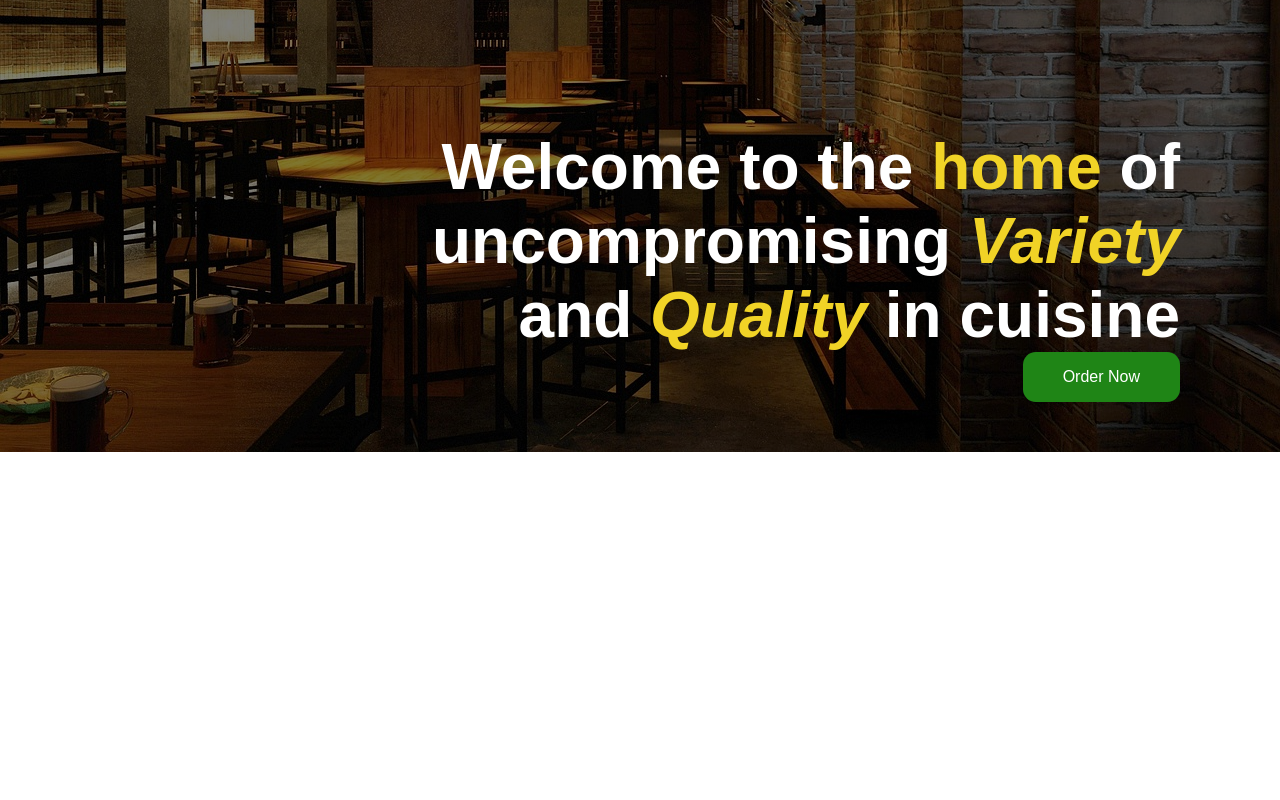
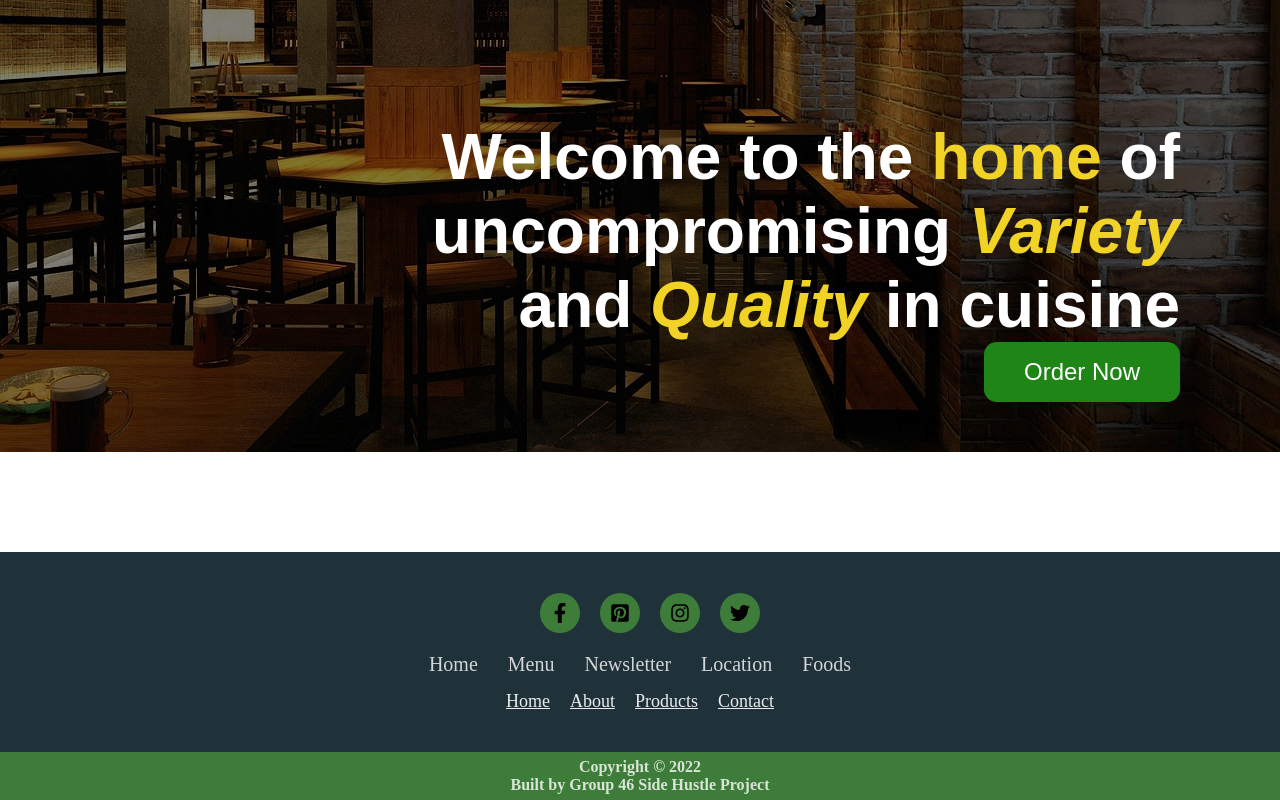
Before and after one commit to swissjake/-SHRGroup46_Capstone-project, a React (Create React App) app: page / in a window 1280 px wide. Shown: the part 434-1234 px from the top of the page. Before the commit the page ends 886 px from the top, so only its background shows below. Built offline with nearby package versions, Linux system fonts and the light colour scheme.

Commit message:
footer added and other changes

```diff
--- a/src/App.js
+++ b/src/App.js
@@ -7,6 +7,7 @@ import About from "./components/About/About";
 import Product from "./components/products/Product";
 import Contact from "./components/contactPage/Contact";
 import { Route, Routes } from "react-router-dom";
+import Footer from "./components/footer/Footer";
 
 function App() {
   return (
@@ -19,19 +20,8 @@ function App() {
         <Route path="/product" element={<Product />}></Route>
         <Route path="/contact" element={<Contact />}></Route>
       </Routes>
-      {/*
-    <Hero />
-  <About />
+      <Footer />
 
-
-
-
-
-      {/*
-  <Product />
- <NavBar />
-   <AboutPage/>
-    <ProductPage/> */}
     </>
   );
 }
--- a/src/components/About/About.css
+++ b/src/components/About/About.css
@@ -14,7 +14,7 @@
        color: white;
 }
 .about-container h2{
-    margin-bottom: 10px;
+    margin-bottom: 5px;
 }
 .about-container p{
     font-size: 20px;
@@ -53,6 +53,9 @@
     .about-container h1 {
        text-align: center;
        margin-bottom: 30px;
+    }
+    .about-container h2 {
+        text-align: center;
     }
     .about-content{
         grid-template-columns: 1fr;
--- /dev/null
+++ b/src/components/footer/Footer.jsx
@@ -0,0 +1,54 @@
+import React from 'react'
+import './footer.css'
+import { Link } from "react-router-dom";
+import {FaFacebookF,
+    FaPinterestSquare,
+    FaInstagram,
+    FaTwitter} from 'react-icons/fa'
+
+const Footer = () => {
+  return (
+      <>
+    <div className='footer'>
+        <div className='social-icons'>
+           <div><a href="/"><FaFacebookF /></a></div>
+          <div><a href="/"><FaPinterestSquare /></a></div>
+           <div><a href="/"><FaInstagram /></a></div>
+           <div><a href="/"><FaTwitter /></a></div>
+        </div>
+        <div className='footer-tags'>
+            <p>Home</p>
+            <p>Menu</p>
+            <p>Newsletter</p>
+            <p>Location</p>
+            <p>Foods</p>
+        </div>
+        <ul className='footer-links'>
+           <Link className="navlink" to="/">
+            <li>Home</li>
+          </Link>
+          <Link className="navlink" to="/about">
+            <li>About</li>
+          </Link>
+          <Link className="navlink" to="/product">
+            <li>Products</li>
+          </Link>
+          <Link className="navlink" to="/contact">
+            <li>Contact</li>
+          </Link>
+        </ul>
+
+    </div>
+     {/*Last Footer*/}
+    <div className='second-footer'>
+            <p>Copyright &copy; 2022</p>
+            <p>Built by Group 46 Side Hustle Project</p>
+    </div>
+    </>
+  )
+}
+
+
+//#062C30
+//#3e7c39
+export default Footer
--- /dev/null
+++ b/src/components/footer/footer.css
@@ -0,0 +1,84 @@
+.footer{
+    width: 100vw;
+    height: 20vh;
+    margin-top: 100px;
+    background-color: #203239;
+    display: flex;
+    align-items: center;
+    justify-content: center;
+    flex-direction: column;
+    padding: 100px 0;
+}
+.social-icons{
+    display: flex;
+    align-items: center;
+}
+.social-icons > div{
+    margin-left: 20px;
+    font-size: 20px;
+    padding: 10px 10px;
+    border-radius: 50%;
+    background-color: #3e7c39;
+    cursor: pointer;
+}
+.social-icons > div a{
+    display: flex;
+    align-items: center;
+    color: black;
+}
+.footer-tags{
+    display: flex;
+    margin-top: 20px;
+    font-size: 20px;
+    color: rgba(255, 255, 255, .8);
+}
+.footer-tags p{
+    margin:0 15px;
+}
+.footer-links{
+    display: flex;
+    margin-top: 15px;
+    list-style: none;
+    font-size: 20px;
+}
+.footer-links li{
+    padding:0 10px;
+    color: rgba(255, 255, 255, .9);
+    border-right: 2px solid rgba(255, 255, 255, .9);
+    cursor: pointer;
+    text-decoration: underline;
+    font-size: 18px;
+    transition: .3s;
+}
+.footer-links li:hover{
+    color: #3e7c39;
+}
+.footer-links li:last-child{
+    border: none;
+}
+
+.second-footer{
+    width: 100vw;
+    height: 6vh;
+    background-color: #3e7c39;
+    display: flex;
+    align-items: center;
+    justify-content: center;
+    flex-direction: column;
+    color: rgba(255, 255, 255, .8);
+    font-weight: 700;
+    padding: 20px 0;
+}
+
+
+
+@media only screen and (max-width: 600px) {
+    .footer-tags{
+        justify-content: center;
+        flex-wrap: wrap;
+    }
+    .footer-tags p{
+        margin: 0 10px;
+    }
+
+}
--- a/src/components/hero/Hero.js
+++ b/src/components/hero/Hero.js
@@ -1,15 +1,20 @@
-import React, { Component } from 'react'
+import React from 'react'
 import './hero.css'
+import {useNavigate} from 'react-router-dom'
 
-export default class HomePage extends Component {
-  render() {
+function Hero() {
+  const navigate = useNavigate();
+  const handleClick = () => {
+    navigate('/product')
+  }
     return (
       <div className="hero-container">
           <div className="hero-text">
               <h1>Welcome to the <strong id='BrownWord'>home</strong> of uncompromising <em id='BrownWord'>Variety</em> and <em id='BrownWord'>Quality</em> in cuisine</h1>
-              <button>Order Now</button>
+              <button onClick={handleClick}>Order Now</button>
           </div>
             </div>
     )
   }
-}
+
+export default Hero;
--- a/src/components/hero/hero.css
+++ b/src/components/hero/hero.css
@@ -33,7 +33,7 @@
     border-radius: .8rem;
     margin-left: auto;
     color: white;
-    font-size: medium;
+    font-size: 24px;
     border: none;
     outline: none;
 }
--- a/src/components/navBar/NavBar.js
+++ b/src/components/navBar/NavBar.js
@@ -10,9 +10,12 @@ import "./nav.css";
 const NavBar = () => {
   const [click, setClick] = useState(true);
 
+
   const handleToggle = () => {
     setClick((prevClick) => !prevClick);
   };
+
+
 
   return (
     <nav>
--- a/src/components/navBar/nav.css
+++ b/src/components/navBar/nav.css
@@ -62,7 +62,7 @@ nav ul li:hover::before{
     }
     .nav-ul{
         width: 100%;
-        height: 100vh;
+        height: 45vh;
         display: block;
         position: absolute;
         padding-top: 1rem;
@@ -94,4 +94,6 @@ nav ul li:hover::before{
     nav ul li::before{
         display: none;
     }
+
+
 }
```
Also changed, not shown: 1 other file (tests, documents, lock files or other folders).
